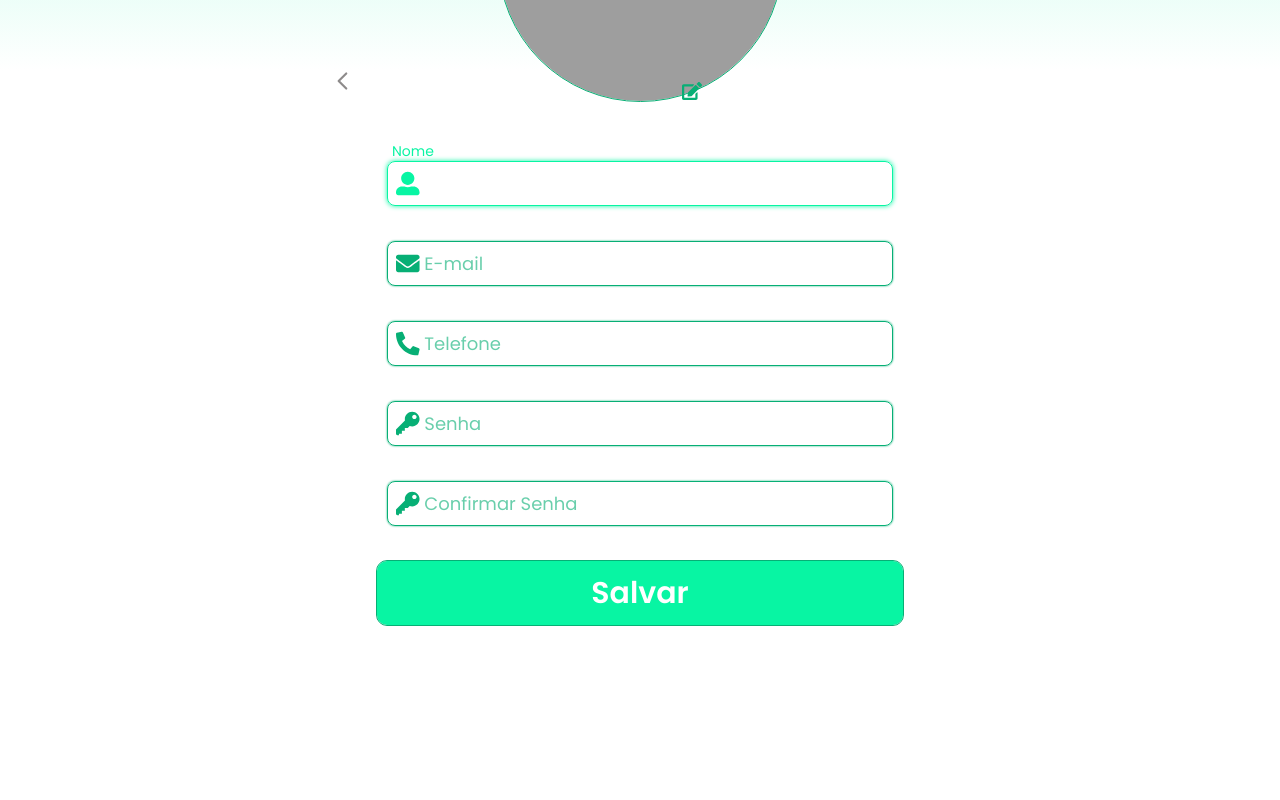
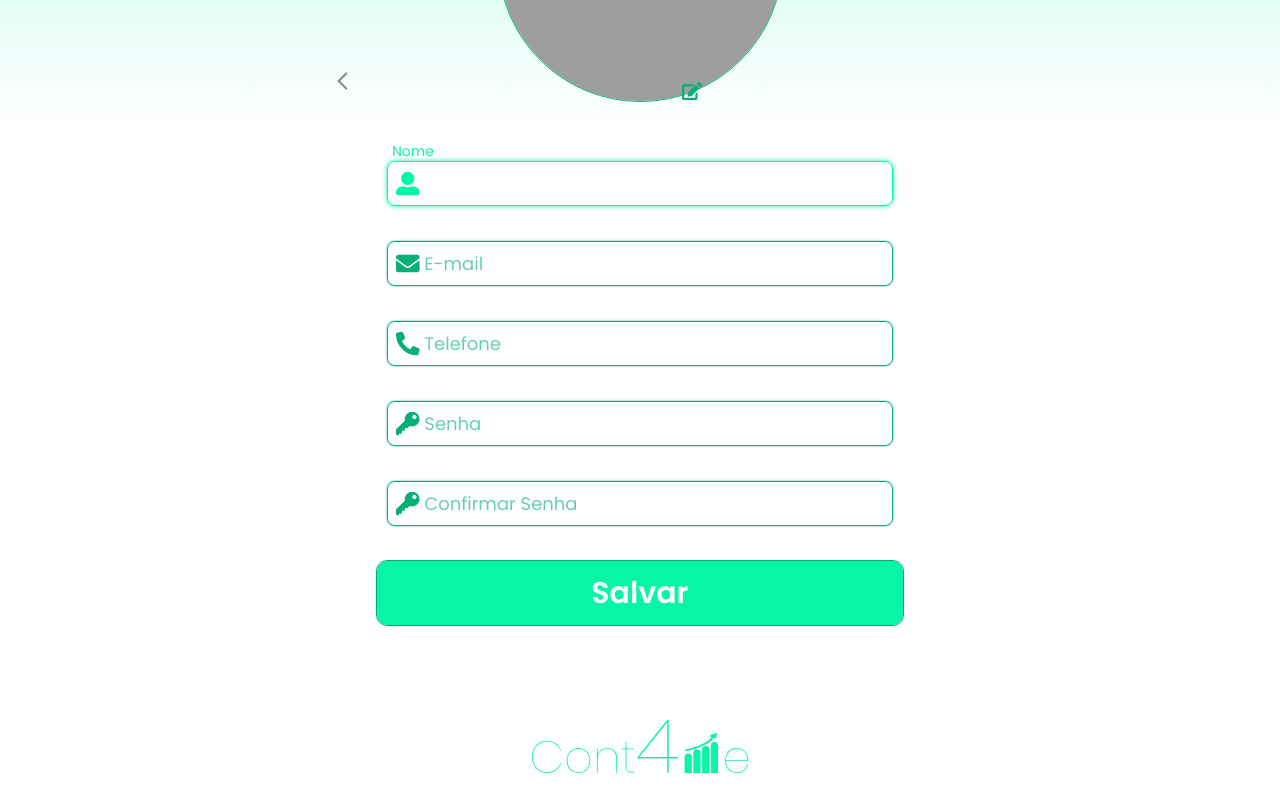
Before and after one commit to FelipeRochaOl/cont4me, a Next.js app: page /profile in a window 1280 px wide. Shown: the part 322-1122 px from the top of the page. Before the commit the page ends 982 px from the top, so only its background shows below. Built offline with nearby package versions, Linux system fonts and the light colour scheme; grey boxes are pictures that could not be loaded.

Commit message:
Add logo in footer profile page

```diff
--- a/src/pages/profile.tsx
+++ b/src/pages/profile.tsx
@@ -1,4 +1,5 @@
 import * as Avatar from '@radix-ui/react-avatar'
+import Image from 'next/image'
 import Link from 'next/link'
 import { useState } from 'react'
 import { Controller, SubmitHandler, useForm } from 'react-hook-form'
@@ -151,6 +152,14 @@ const Profile = () => {
             Salvar
           </ButtonSubmit>
         </form>
+        <footer>
+          <Image
+            src={'/assets/logo-mini-green-footer.svg'}
+            alt="Mini logomarca cont4me verde"
+            width={215.98}
+            height={53.12}
+          />
+        </footer>
       </ProfileContainer>
     </Container>
   )
--- a/src/styles/pages/profile.ts
+++ b/src/styles/pages/profile.ts
@@ -35,6 +35,10 @@ export const ProfileContainer = styled('section', {
       width: '100%',
       margin: '2.188rem 0'
     }
+  },
+
+  footer: {
+    paddingBottom: '1.25rem'
   }
 })
 
```
Also changed, not shown: public/assets/logo-mini-green-footer.svg (added).
